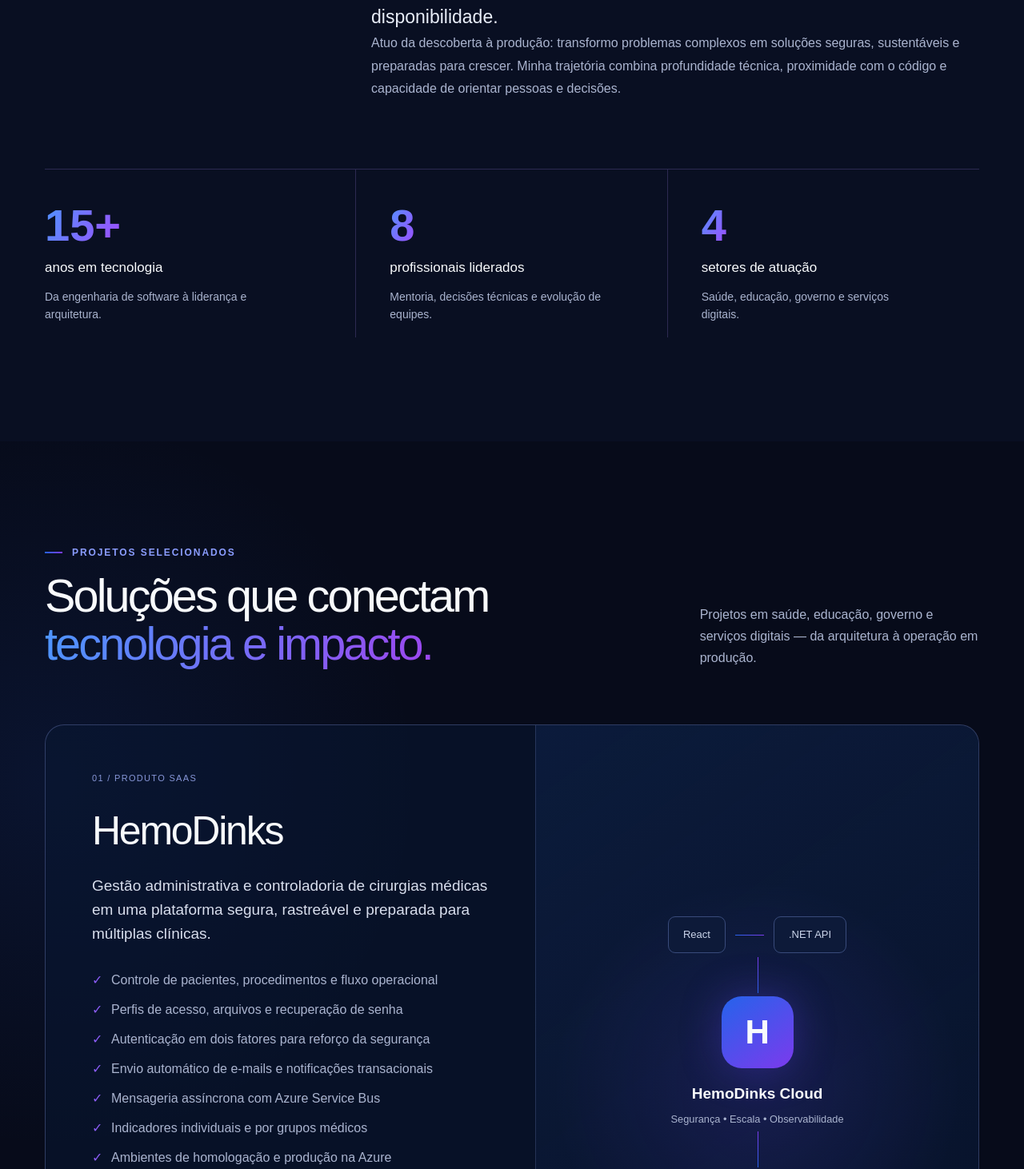
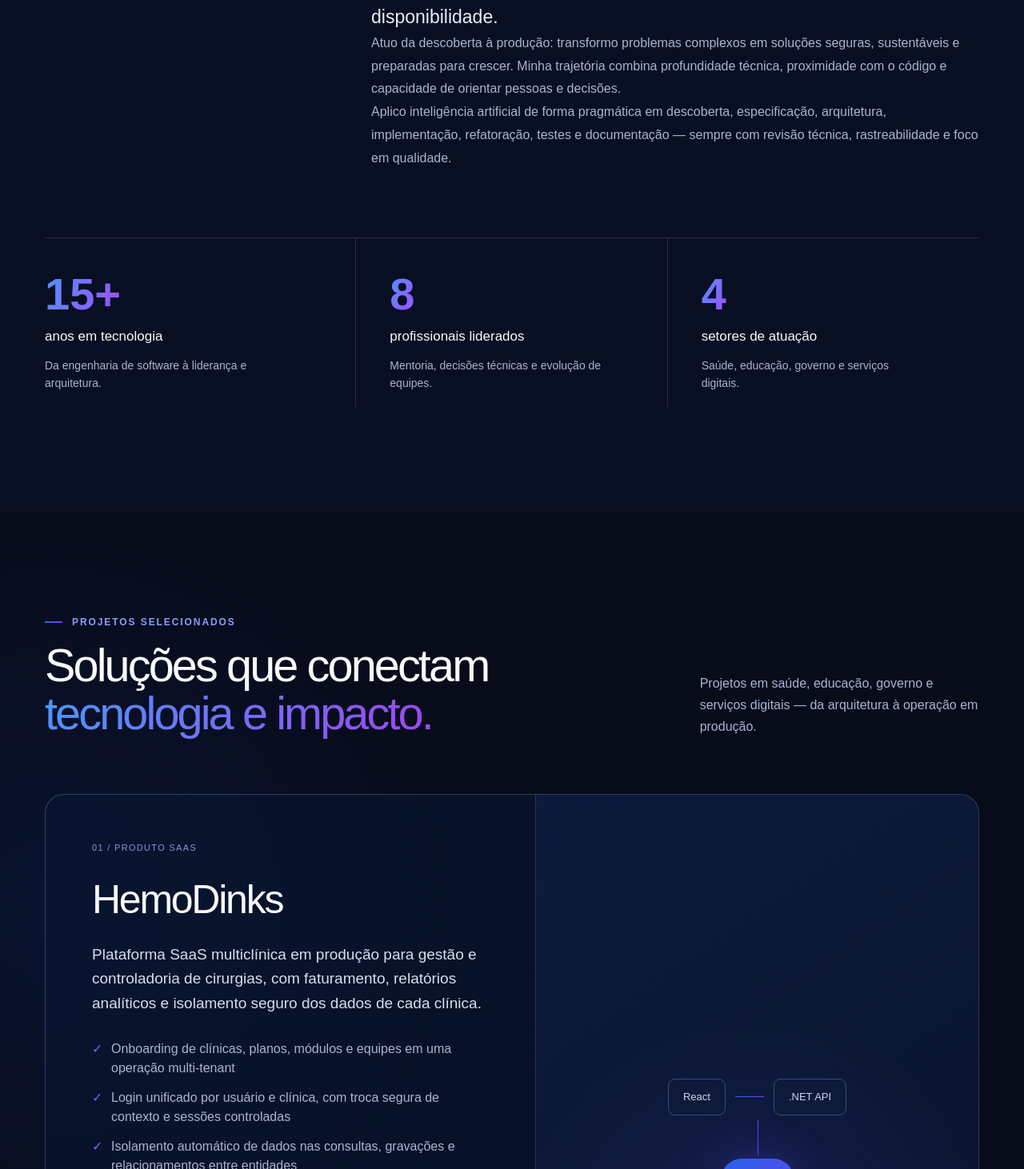
Before and after one commit to george-marcone/george-marcone-portfolio, a Next.js app: page / in a window 1280 px wide. Shown: the part 1268-2730 px from the top of the page at 80% size. Built offline with nearby package versions, Linux system fonts and the light colour scheme.

Commit message:
Atualiza app/page.tsx com evolução profissional e do HemoDinks

```diff
--- a/app/page.tsx
+++ b/app/page.tsx
@@ -1,4 +1,4 @@
-const technologies = [".NET", "Node.js", "TypeScript", "React", "Azure"];
+const technologies = [".NET", "Node.js", "TypeScript", "React", "Azure", "IA aplicada"];
 
 const strengths = [
   {
@@ -23,8 +23,8 @@ const experiences = [
     period: "2026 — atual",
     company: "GM Tech Solutions",
     role: "Founder & Lead Software Engineer",
-    text: "Criação de produtos digitais próprios, definição de arquitetura, desenvolvimento full stack, cloud, segurança e evolução de soluções SaaS.",
-    tags: [".NET", "React", "Azure", "SaaS"],
+    text: "Concepção e evolução do HemoDinks, da descoberta à produção: produto SaaS multiclínica, arquitetura full stack, cloud Azure, segurança, isolamento de dados e engenharia assistida por IA.",
+    tags: [".NET", "React", "Azure", "Multi-tenant", "AI-assisted Engineering"],
   },
   {
     period: "2022 — 2026",
@@ -60,7 +60,7 @@ const skillGroups = [
   {
     index: "01",
     title: "Backend & APIs",
-    items: [".NET / C#", "Node.js", "TypeScript", "NestJS", "PHP / Laravel", "Python"],
+    items: ["ASP.NET Core / C#", "EF Core", "Node.js", "TypeScript", "NestJS", "PHP / Laravel", "Python"],
   },
   {
     index: "02",
@@ -70,7 +70,7 @@ const skillGroups = [
   {
     index: "03",
     title: "Cloud & DevOps",
-    items: ["Azure", "AWS", "GCP", "Docker", "GitHub Actions", "CI/CD"],
+    items: ["Azure Container Apps", "Azure Functions", "Azure SQL", "Blob Storage", "Service Bus", "AWS", "GCP", "Docker", "GitHub Actions", "CI/CD"],
   },
   {
     index: "04",
@@ -79,7 +79,10 @@ const skillGroups = [
       "Clean Architecture",
       "CQRS",
       "DDD",
+      "Multi-tenancy",
       "Microsserviços",
+      "Arquitetura orientada a eventos",
+      "Full-Text Search",
       "SQL Server",
       "PostgreSQL",
       "Oracle",
@@ -87,6 +90,11 @@ const skillGroups = [
       "MongoDB",
       "Cassandra",
     ],
+  },
+  {
+    index: "05",
+    title: "IA aplicada à engenharia",
+    items: ["ChatGPT", "Codex", "GitHub Copilot", "Spec-driven Development", "Prompt Engineering", "Fluxos agênticos"],
   },
 ];
 
@@ -176,7 +184,7 @@ export default function Home() {
             <div className="feature-icon drop">H</div>
             <p className="card-kicker">Produto em destaque</p>
             <h3>HemoDinks</h3>
-            <p>SaaS para gestão e controladoria de cirurgias.</p>
+            <p>SaaS multiclínica em produção para gestão, faturamento e controladoria de cirurgias.</p>
             <div className="mini-product" aria-hidden="true">
               <span className="mini-line long" /><span className="mini-line" />
               <div className="mini-chart"><i /><i /><i /><i /><i /></div>
@@ -214,6 +222,9 @@ export default function Home() {
           <p>
             Atuo da descoberta à produção: transformo problemas complexos em soluções seguras, sustentáveis e preparadas para crescer. Minha trajetória combina profundidade técnica, proximidade com o código e capacidade de orientar pessoas e decisões.
           </p>
+          <p>
+            Aplico inteligência artificial de forma pragmática em descoberta, especificação, arquitetura, implementação, refatoração, testes e documentação — sempre com revisão técnica, rastreabilidade e foco em qualidade.
+          </p>
         </div>
         <div className="metrics">
           {strengths.map((strength) => (
@@ -239,18 +250,20 @@ export default function Home() {
           <div className="project-copy">
             <p className="project-index">01 / PRODUTO SAAS</p>
             <h3>HemoDinks</h3>
-            <p className="project-summary">Gestão administrativa e controladoria de cirurgias médicas em uma plataforma segura, rastreável e preparada para múltiplas clínicas.</p>
+            <p className="project-summary">Plataforma SaaS multiclínica em produção para gestão e controladoria de cirurgias, com faturamento, relatórios analíticos e isolamento seguro dos dados de cada clínica.</p>
             <ul>
-              <li>Controle de pacientes, procedimentos e fluxo operacional</li>
-              <li>Perfis de acesso, arquivos e recuperação de senha</li>
-              <li>Autenticação em dois fatores para reforço da segurança</li>
-              <li>Envio automático de e-mails e notificações transacionais</li>
-              <li>Mensageria assíncrona com Azure Service Bus</li>
-              <li>Indicadores individuais e por grupos médicos</li>
-              <li>Ambientes de homologação e produção na Azure</li>
+              <li>Onboarding de clínicas, planos, módulos e equipes em uma operação multi-tenant</li>
+              <li>Login unificado por usuário e clínica, com troca segura de contexto e sessões controladas</li>
+              <li>Isolamento automático de dados nas consultas, gravações e relacionamentos entre entidades</li>
+              <li>Gestão de faturamento, itens, glosas, recursos, recebimentos e contas a receber</li>
+              <li>Relatórios analíticos com filtros combinados, indicadores e exportações em PDF e XLSX</li>
+              <li>Pesquisa inteligente com Full-Text Search em pacientes, catálogos e dados assistenciais</li>
+              <li>Seis perfis de acesso e três formas de identificação para integrantes das equipes clínicas</li>
+              <li>JWT, 2FA, rate limiting, auditoria, idempotência e políticas de autorização</li>
+              <li>Operação na Azure com containers, funções, banco SQL, blobs e mensageria assíncrona</li>
             </ul>
             <div className="tag-list">
-              {[".NET 10", "React", "Azure SQL", "Service Bus", "CQRS", "Clean Architecture", "Docker"].map((tag) => <span key={tag}>{tag}</span>)}
+              {[".NET 10", "React", "Azure SQL", "Multi-tenant", "Full-Text Search", "Service Bus", "CQRS", "Clean Architecture", "Docker"].map((tag) => <span key={tag}>{tag}</span>)}
             </div>
             <div className="project-actions">
               <a
@@ -280,8 +293,9 @@ export default function Home() {
               <small>Segurança • Escala • Observabilidade</small>
             </div>
             <div className="architecture-bottom">
-              <span>Azure SQL</span><span>Blob Storage</span><span>Functions</span>
-              <span>Service Bus</span><span>E-mail</span><span>2FA</span>
+              <span>Container Apps</span><span>Azure SQL</span><span>Blob Storage</span>
+              <span>Functions</span><span>Service Bus</span><span>Full-Text Search</span>
+              <span>Auth & Auditoria</span>
             </div>
           </div>
         </article>
@@ -347,7 +361,7 @@ export default function Home() {
         </div>
         <div className="principles">
           <p>Princípios que orientam meu trabalho</p>
-          <div>{["Clean Architecture", "SOLID", "DDD", "CQRS", "Observabilidade", "Testes automatizados", "Segurança", "CI/CD"].map((item) => <span key={item}>{item}</span>)}</div>
+          <div>{["Clean Architecture", "SOLID", "DDD", "CQRS", "Multi-tenancy", "Observabilidade", "Testes automatizados", "Segurança", "CI/CD", "IA aplicada à engenharia"].map((item) => <span key={item}>{item}</span>)}</div>
         </div>
       </section>
 
```
